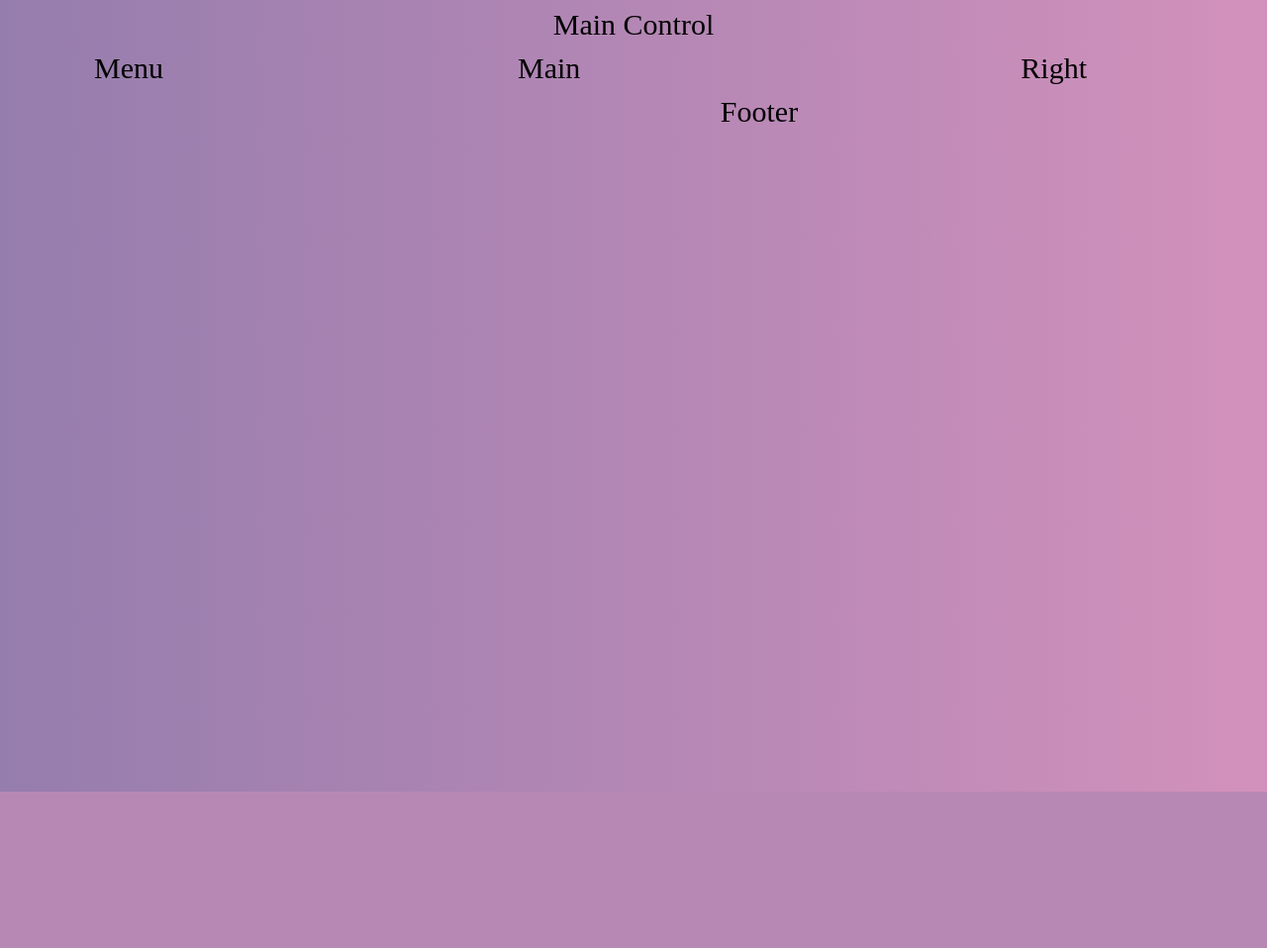
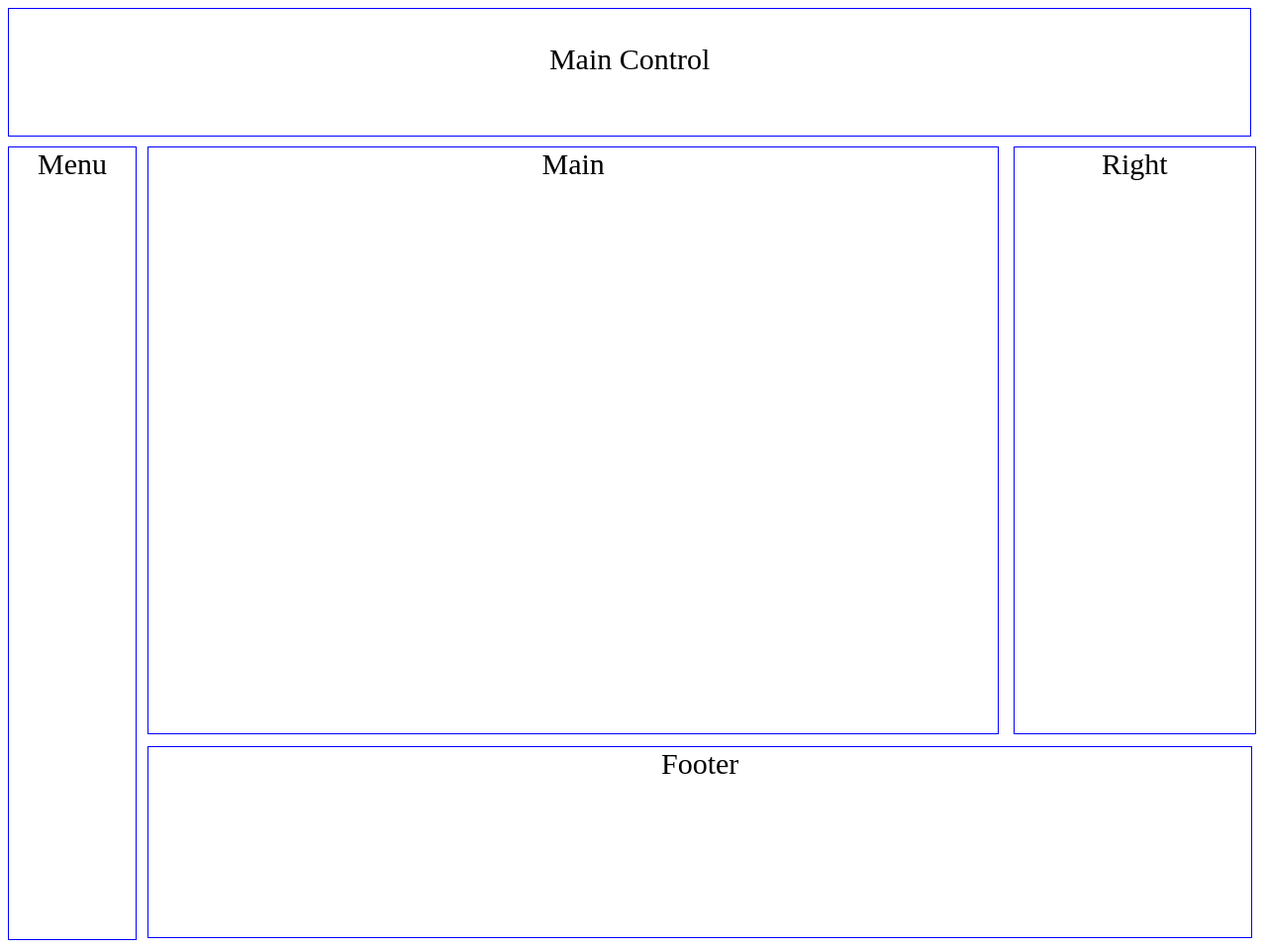
Before and after one commit to jirayuwat12/nginx, a PHP site: page /main.php in a window 1280 px wide. Shown: the whole page at 99% size. Before the commit the page ends 800 px from the top, so only its background shows below. Run offline with PHP 8.4, Linux system fonts and the light colour scheme; the visitor is signed in with stand-in values (Sample User, id 1); data that the repository does not hold is empty.

Commit message:
fix main.php

```diff
--- a/main.php
+++ b/main.php
@@ -14,9 +14,6 @@
 	  		grid-template-areas:
 	    	'header header header header header header'
 		    'menu main main main right right'
-				'menu main main main right right'
-				'menu main main main right right'
-				'menu main main main right right'
 		    'menu footer footer footer footer footer';
 			  grid-gap: 10px;
 			}
@@ -24,16 +21,40 @@
 			  text-align: center;
 			  font-size: 30px;
 			}
+      #menu{
+        width:10vw;
+        height:100vh;
+        border: 1px solid blue;
+      }
+      #head{
+        width:98vw;
+        height:16vh;
+        border:1px solid blue;
+      }
+      #main{
+        width:67vw;
+        height:74vh;
+        border:1px solid blue;
+      }
+      #right{
+        width:19vw;
+        height:74vh;
+        border:1px solid blue;
+      }
+      #foot{
+        width:87vw;
+        height:24vh;
+        border:1px solid blue;
+      }
 		</style>
-		<link href="st1.css" rel="stylesheet">
 	</head>
 	<body>
 		<div class="grid-container">
-		  <div class="item1">Main Control</div>
-		  <div class="item2">Menu</div>
-		  <div class="item3">Main</div>
-		  <div class="item4">Right</div>
-		  <div class="item5">Footer</div>
+		  <div class="item1" id="head"><br>Main Control</div>
+		  <div class="item2" id="menu">Menu</div>
+		  <div class="item3" id="main">Main</div>
+		  <div class="item4" id="right">Right</div>
+		  <div class="item5" id="foot">Footer</div>
 		</div>
 	</body>
 </html>
```
